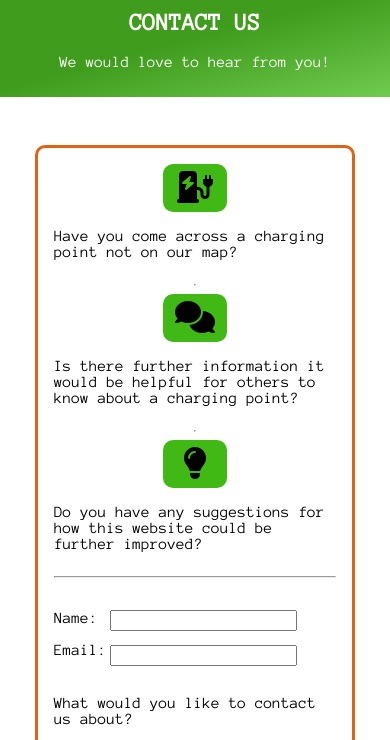
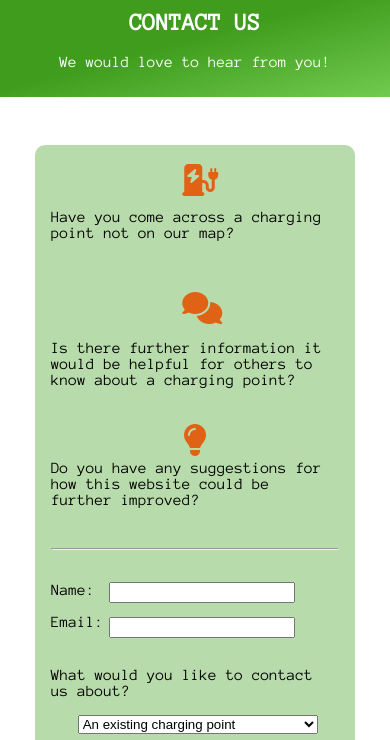
Before and after one commit to stef-cruz/power-up-point, a plain HTML site: page contact.html in a window 390 px wide. Shown: the part 85-825 px from the top of the page. Drawn offline with Linux system fonts and the light colour scheme.

Commit message:
place contact reason icons for mobile

```diff
--- a/assets/css/style.css
+++ b/assets/css/style.css
@@ -211,30 +211,41 @@ footer {
 }
 
 /* Contact Us page specific */
-.contact-reasons {
+
+.reason {
+    margin: 0 auto;
     display: flex;
     flex-direction: column;
+    justify-content: space-between;
+    height: 6em;
+    margin-bottom: 2em;
 }
 
-.reason-container {
-    margin-right: 1em;
+.reason-extra {
+    margin: 0 auto;
     display: flex;
-    flex-direction: row;
-}
-.reason {
-    margin: 0 auto;
+    flex-direction: column;
+    justify-content: space-between;
+    height: 7.2em;
+    margin-bottom: 1em;
 }
 
 .reason-icon {
     margin: 0 auto;
-    font-size: 2em;
     display: block;
     text-align: center;
     width: 2em;
     height: 1.5em;
     padding: 0.2em;
-    border-radius: 10px;
-    background: #41B914;
+}
+
+.reason-icon > i {
+    color: #E06315;
+    font-size: 2em;
+}
+
+.reason > p {
+    display: inline-block;
 }
 
 .form-container {
@@ -244,7 +255,7 @@ footer {
     margin-bottom: 3em;
     width: 20em;
     padding: 1em;
-    border: 3px solid #E06315;
+    background: rgba(53, 151, 16, 0.35);
     border-radius: 10px;
     /* Add shadow if time */
 }
--- a/contact.html
+++ b/contact.html
@@ -52,19 +52,15 @@
                         </div>
                         <P>Have you come across a charging point not on our map?</P>
                     </div>
-                    <hr>
-                    <div class="reason">
+                    <div class="reason-extra">
                         <div class="reason-icon">
                             <i class="fa-solid fa-comments"></i>
                         </div>
                         <p>Is there further information it would be helpful for others to know about a charging point?</p>
                     </div>
-                    <hr>
                     <div class="reason">
-                        <div>
-                            <div class="reason-icon">
-                                <i class="fa-solid fa-lightbulb"></i>
-                            </div>
+                        <div class="reason-icon">
+                            <i class="fa-solid fa-lightbulb"></i>
                         </div>
                         <p>Do you have any suggestions for how this website could be further improved?</p>
                     </div>
```
